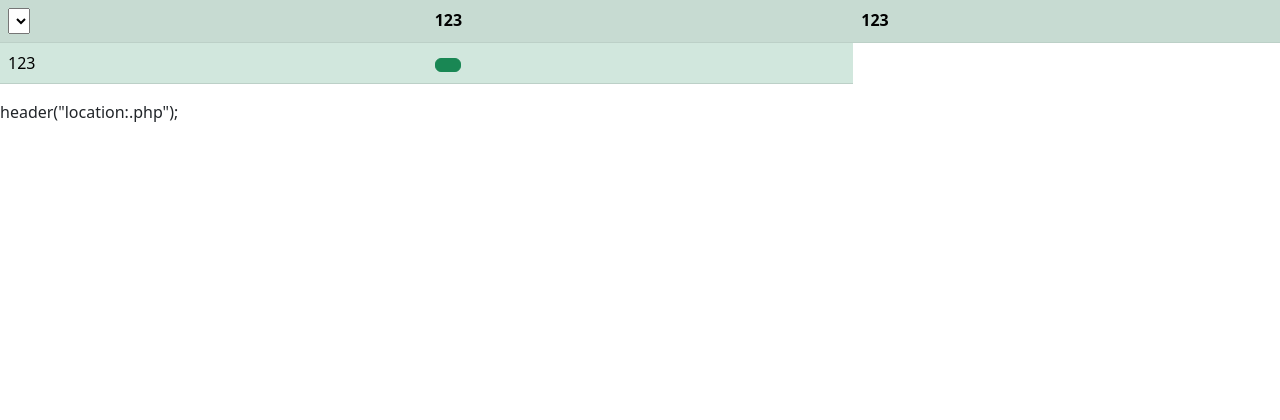
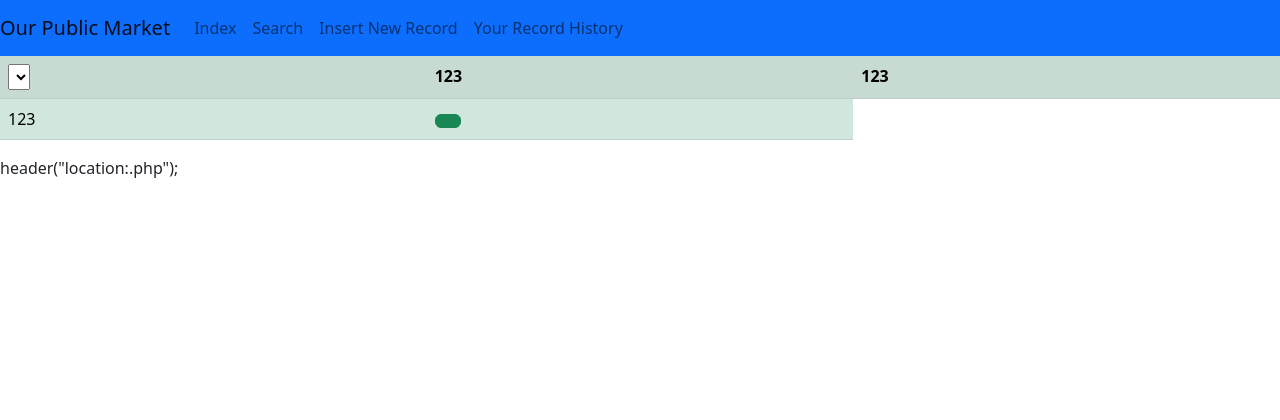
Before and after one commit to tommyliu313/atwdiproject, a PHP site: page /search.php in a window 1280 px wide. Shown: the top 420 px of the page. Run offline with PHP 8.4, Linux system fonts and the light colour scheme; lists and menus that the app fills with data are empty.

Commit message:
20221009 1856

```diff
--- a/search.php
+++ b/search.php
@@ -24,6 +24,20 @@ button.btn.modal-button {
 </style>
 <!--message-->
 
+<!-- navbar start -->
+<nav class="navbar navbar-expand-lg bg-primary" id="top"><a class="navbar-brand"> Our Public Market</a>
+    <button class="navbar-toggler" type="button" data-bs-toggle="collapse" data-bs-target="#navbarNavDropdown" aria-controls="navbarNavDropdown" aria-expanded="false" aria-label="Toggle navigation"><span class="navbar-toggler-icon" style="#00FF00"></span></button>
+    <div class="collapse navbar-collapse" id="navbarNavDropdown">
+      <ul class="navbar-nav">
+        <li class="nav-item active"><a class="nav-link" href=""> Index</a></li>
+        <li class="nav-item"><a class="nav-link" href=""> Search </a></li>
+        <li class="nav-item"><a class="nav-link" href=""> Insert New Record</a></li>
+        <li class="nav-item"><a class="nav-link" href=""> Your Record History</a></li>
+      </ul>
+    </div>
+  </nav>
+<!-- navbar end -->
+
 <table class="table table-success table-border table-striped">
     <tr>
         <th><select name="" id="" class="select"><option value=""></option></select></th>
```
Also changed, not shown: index.php (+25 -6 lines), submit.php (+9 -0 lines).
